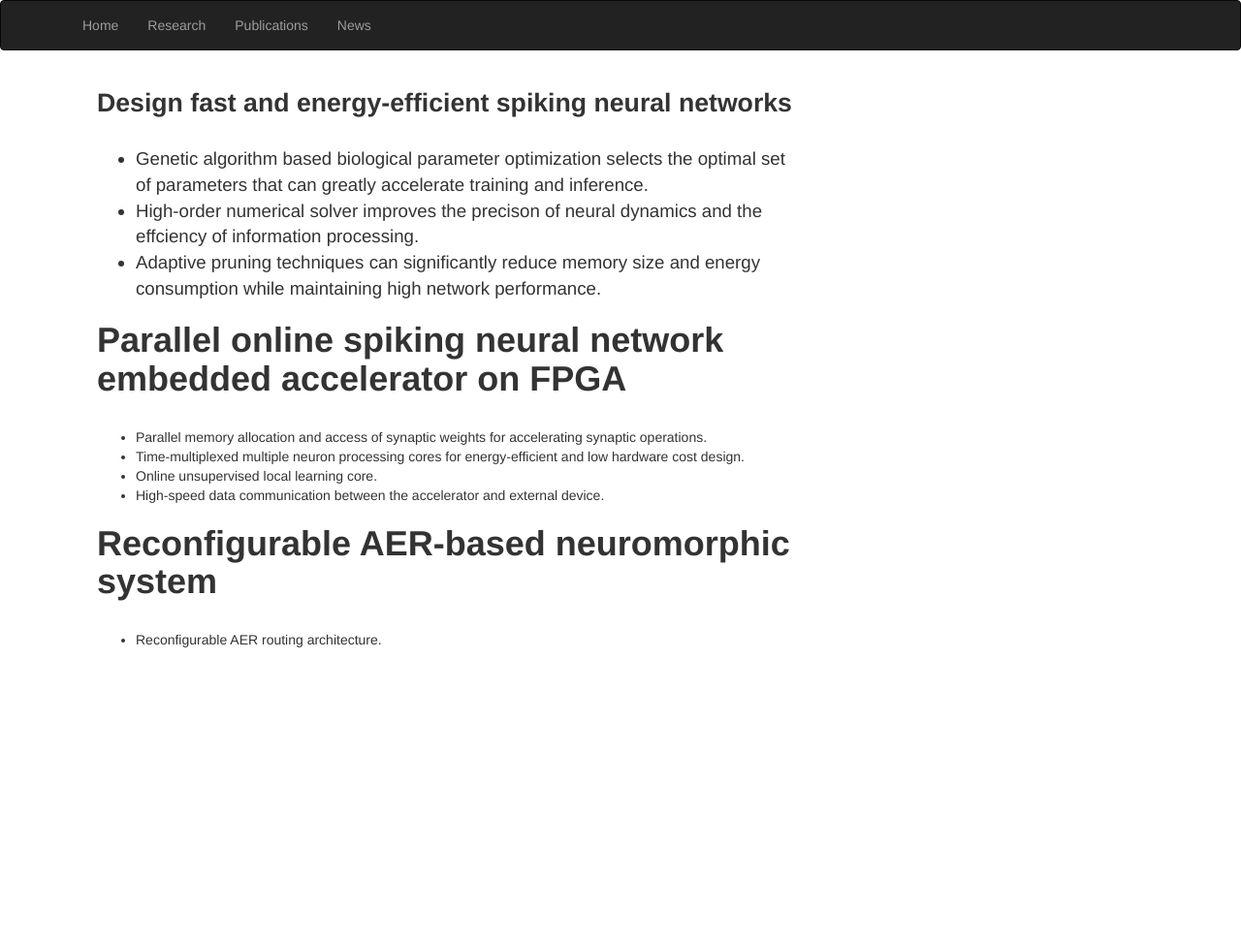
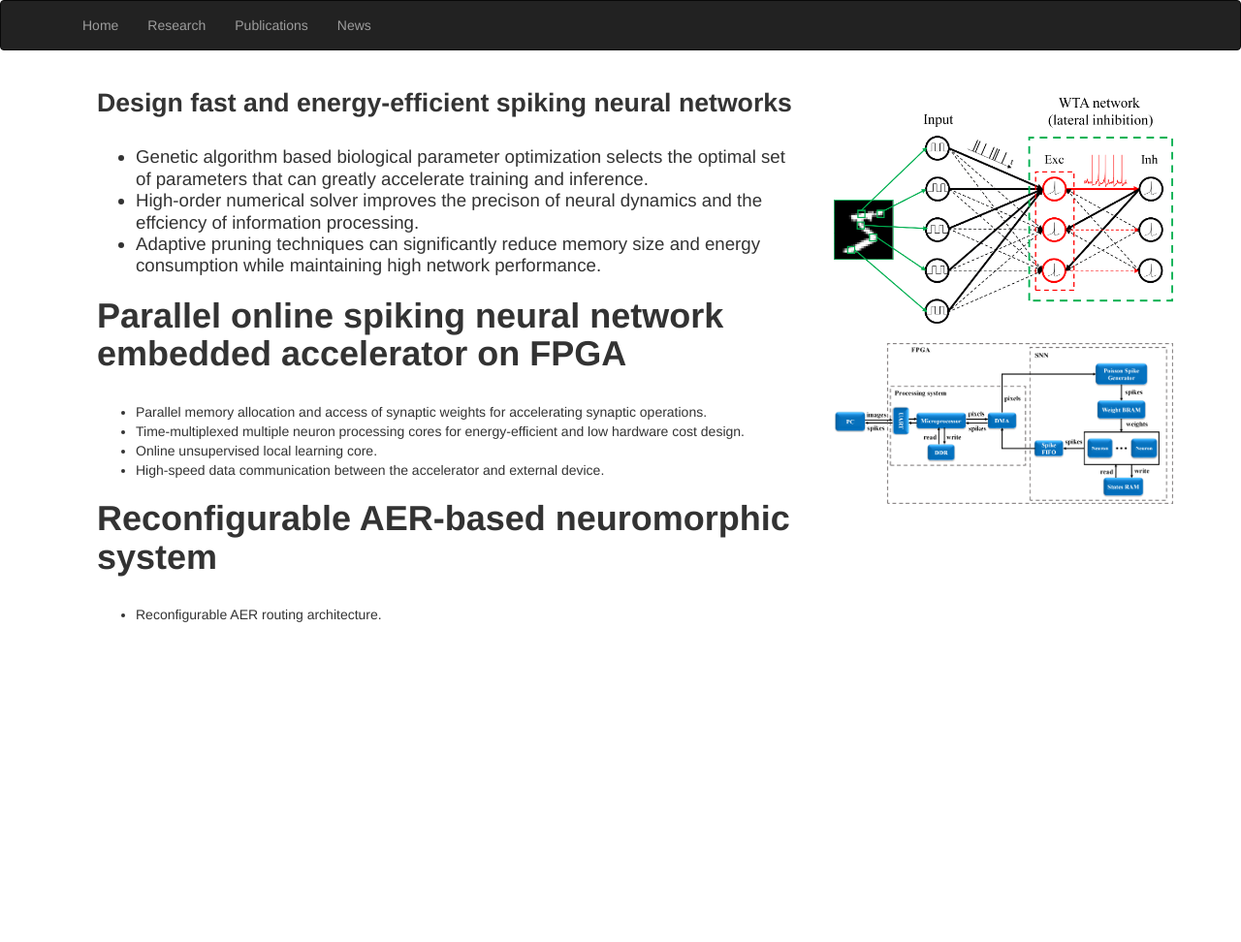
Before and after one commit to Wenzheguo/Wenzheguo.github.io, a Jekyll site: the page built from Research/index.html, in a window 1280 px wide. Shown: the whole page at 97% size. Built offline with Jekyll 4.4.1, drawn with Linux system fonts in a browser that asks for light colours.

Commit message:
Update index.html

```diff
--- a/Research/index.html
+++ b/Research/index.html
@@ -9,7 +9,7 @@ title: Research
         <div class="col-md-8" style="height: 100vh;">
             <h1 style="font-size: 20pt;"><strong>Design fast and energy-efficient spiking neural networks</strong></h1><br/>
 
-            <ul style="font-size:14pt;">
+            <ul style="font-size:14pt;line-height:120%;">
                 <li> Genetic algorithm based biological parameter optimization selects the optimal set of parameters that can greatly accelerate training and inference. </li>
                 <li> High-order numerical solver improves the precison of neural dynamics and the effciency of information processing. </li>
                 <li> Adaptive pruning techniques can significantly reduce memory size and energy consumption while maintaining high network performance. </li>
@@ -28,5 +28,12 @@ title: Research
                 <li> Reconfigurable AER routing architecture. </li>
             </ul>
         </div>
+
+        <div class="col-md-4">
+            <br>
+            <img class="img-responsive" src="/images/Network architecture.png" style="width:150;height=75" alt="Myself"><br>
+            <img class="img-responsive" src="/images/system_overview.png" style="width:200;height=100" alt="Myself"><br>
+        </div>
+
     </div>
 </div>
```
